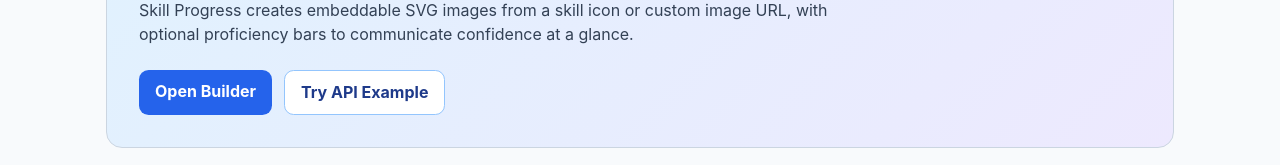
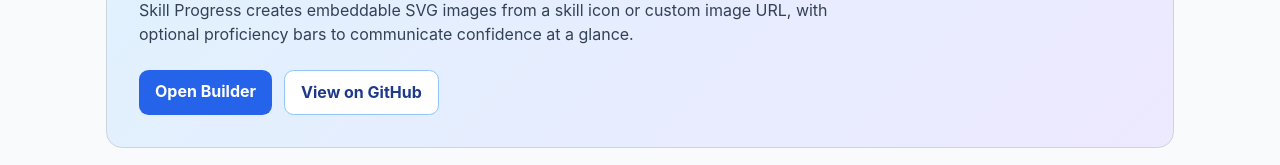
Before and after one commit to slimnate/skill-progress, a React (Vite) app in the folder web/: page / in a window 1280 px wide. Shown: the part 216-381 px from the top of the page. Built offline with nearby package versions, Linux system fonts and the light colour scheme.

Commit message:
update hero

```diff
--- a/web/src/components/home/HeroSection.tsx
+++ b/web/src/components/home/HeroSection.tsx
@@ -16,9 +16,11 @@
                 </Link>
                 <a
                     className='button button-secondary'
-                    href='/progress?skill=js&level=4'
+                    href='https://github.com/slimnate/skill-progress#readme'
+                    target='_blank'
+                    rel='noreferrer'
                 >
-                    Try API Example
+                    View on GitHub
                 </a>
             </div>
         </section>
```
